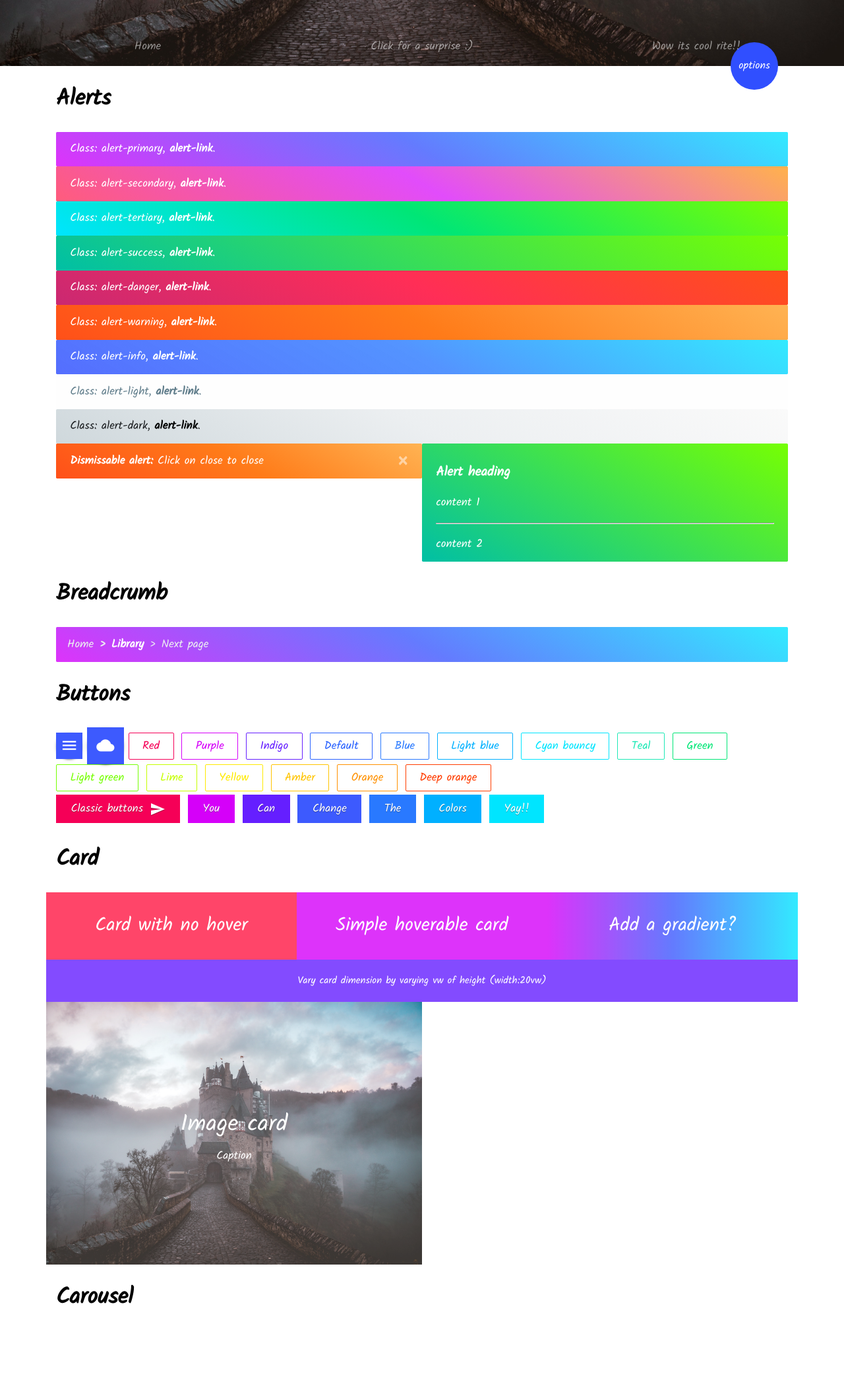
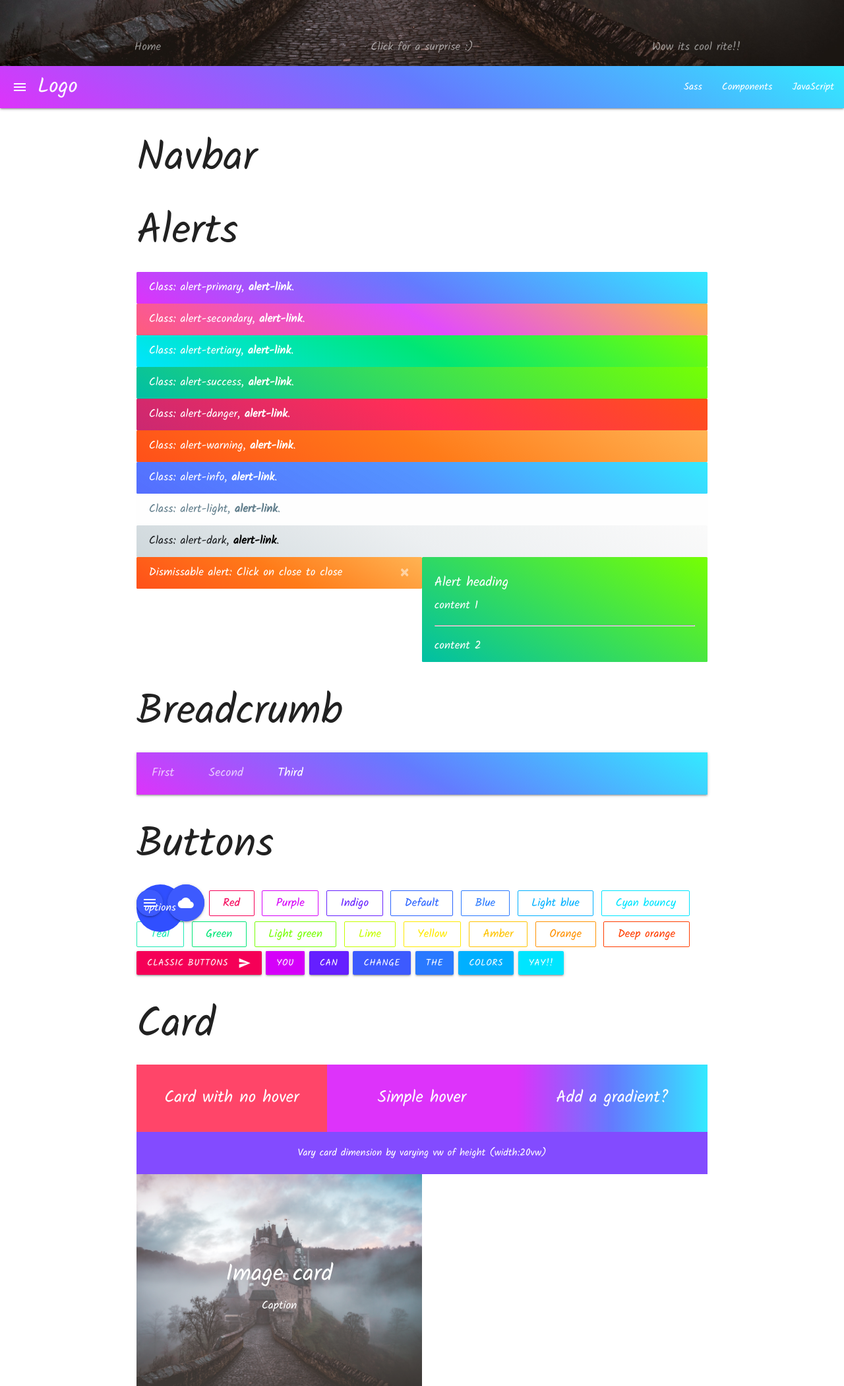
Before and after one commit to algebananazzzzz/aries_webdev, a plain HTML site: page home.html in a window 1280 px wide. Shown: the part 700-2800 px from the top of the page at 66% size. Drawn offline with nearby package versions, Linux system fonts and the light colour scheme; a script that the page names is missing.

Commit message:
Genesis
Daniel

```diff
--- a/forms.css
+++ b/forms.css
@@ -170,7 +170,7 @@
 }
 
 /* chips */
-.chip {
+/* .chip {
   display: inline-block;
   height: 32px;
   font-size: 13px;
@@ -258,7 +258,7 @@
   font-size: 0.8rem;
   -webkit-transform: translateY(-140%);
   transform: translateY(-140%)
-}
+} */
 
 /* input */
 .input {
--- a/home.html
+++ b/home.html
@@ -20,7 +20,7 @@
   <!-- custom CSS -->
   <link rel="stylesheet" href="items.css">
   <link rel="stylesheet" href="forms.css">
-
+  <link rel="stylesheet" href="materialize.css">
 
   <title>danielp's css</title>
 </head>
@@ -28,7 +28,7 @@
 <body>
 
 
-  <div id="canvas-basic" class="bgimg ">
+  <div class="bgimg ">
     <div class=" display-container">
       <div class="display-middle" style="color:white">
         <h1 class="homepage-name center">Homepage</h1>
@@ -38,7 +38,44 @@
 
   </div>
 
+
+  <nav>
+
+  <div class="nav-wrapper">
+    <a href="#" data-target="slide-out" class="brand-logo sidenav-trigger"><i class="material-icons ">menu</i>Logo</a>
+
+    <ul id="nav-mobile" class="right hide-on-med-and-down">
+      <li><a href="sass.html">Sass</a></li>
+      <li><a href="badges.html">Components</a></li>
+      <li><a href="collapsible.html">JavaScript</a></li>
+    </ul>
+
+  </div>
+
+
+</nav>
+
+<ul id="slide-out" class="sidenav">
+    <li><div class="user-view">
+      <div class="background" style="background-image: url('images/confetti-bg.jpg')">
+      </div>
+      <a href="#user"><img class="circle" src="images/castle-home.jpg"></a>
+      <a href="#name"><span class="white-text name">John Doe</span></a>
+      <a href="#email"><span class="white-text email">jdandturk@gmail.com</span></a>
+    </div></li>
+    <li><a href="#!"><i class="material-icons">cloud</i>First Link With Icon</a></li>
+    <li><a href="#!">Second Link</a></li>
+    <li><div class="divider"></div></li>
+    <li><a class="subheader">Subheader</a></li>
+    <li><a class="waves-effect" href="#!">Third Link With Waves</a></li>
+
+  </ul>
+
+
   <div class="container" style="padding-bottom:27px">
+
+    <h1>Navbar</h1>
+
     <h1>Alerts</h1>
     <div class="row no-gutters ">
 
@@ -106,20 +143,18 @@
       </div>
     </div>
     <h1>Breadcrumb</h1>
-    <nav aria-label="breadcrumb">
-      <ol class="breadcrumb">
-        <li class="breadcrumb-item"><a href="#">Home</a></li>
-        <li class="breadcrumb-item active" aria-current="page">Library</li>
-        <li class="breadcrumb-item"><a href="#">Next page</a></li>
-
-      </ol>
+    <nav>
+    <div class="nav-wrapper">
+      <div class="col s12">
+        <a href="#!" class="breadcrumb">First</a>
+        <a href="#!" class="breadcrumb">Second</a>
+        <a href="#!" class="breadcrumb">Third</a>
+      </div>
+    </div>
   </nav>
 
     <h1>Buttons</h1>
-      <a class="btn-floating pulse center"><i class="material-icons">menu</i></a>
-      <a class="btn-floating btn-large pulse"><i class="material-icons">cloud</i></a>
-
-      <div class="add-button" >
+    <div class="add-button halfway-fab" >
       <a href="#">
       <div class="sub-button tl">
           Back
@@ -145,6 +180,10 @@
     </a>
 
     </div>
+      <a class="btn-floating pulse center"><i class="material-icons">menu</i></a>
+      <a class="btn-floating btn-large pulse"><i class="material-icons">cloud</i></a>
+
+
 
 
     <a href="#" class="btn-fills-red">Red</a>
@@ -188,7 +227,7 @@
       </a>
       <div class="simple-card col-md-4 col-sm-12" style="background-color:#d500f9">
         <div class="card-container">
-          <p class="flow-text" style="color:#ffffff">Simple hoverable card</p>
+          <p class="flow-text" style="color:#ffffff">Simple hover</p>
         </div>
       </div>
       <div class="simple-card col-md-4 col-sm-12" style="background: linear-gradient(90deg, rgba(213, 0, 249, 1) 0%, rgba(61, 90, 254, 1) 50%, rgba(0, 229, 255, 1) 100%)">
@@ -202,8 +241,8 @@
         </div>
       </div>
       <a href="#" class="col-md-6 col-sm-12 anchor-card">
-        <div class="image-card" style="background-image: url('castle-home.jpg');
-        background-position: center;
+        <div class="image-card" style="background-image: url('images/castle-home.jpg');
+        background-position: center
         background-size: cover">
           <div class="card-container">
             <div>
@@ -219,11 +258,11 @@
 
     <h1>Carousel</h1>
     <div class="carousel col-md-12">
-    <a class="carousel-item" href="#one!"><img src="castle-home.jpg"></a>
-    <a class="carousel-item" href="#two!"><img src="castle-home.jpg"></a>
-    <a class="carousel-item" href="#three!"><img src="castle-home.jpg"></a>
-    <a class="carousel-item" href="#four!"><img src="castle-home.jpg"></a>
-    <a class="carousel-item" href="#five!"><img src="castle-home.jpg"></a>
+    <a class="carousel-item" href="#one!"><img src="images/castle-home.jpg"></a>
+    <a class="carousel-item" href="#two!"><img src="images/castle-home.jpg"></a>
+    <a class="carousel-item" href="#three!"><img src="images/castle-home.jpg"></a>
+    <a class="carousel-item" href="#four!"><img src="images/castle-home.jpg"></a>
+    <a class="carousel-item" href="#five!"><img src="images/castle-home.jpg"></a>
   </div>
 
 
@@ -357,7 +396,7 @@
     <h3>Chips</h3>
     <p>Javascript plugin</p>
     <div class="chip">
-      <img src="castle-home.jpg" alt="Contact Person">
+      <img src="images/castle-home.jpg" alt="Contact Person">
       Chip with image
     </div>
     <div class="chip">
@@ -443,6 +482,9 @@
   <script src="https://cdnjs.cloudflare.com/ajax/libs/materialize/1.0.0/js/materialize.min.js"></script>
 
   <script type="text/javascript">
+  $(document).ready(function(){
+    $('.sidenav').sidenav();
+  });
 
     function toastaction() {
       var toastHTML = '<span>I am toast content</span><a href="#"><button class="toast-action-btn">Undo</button></a>';
@@ -529,7 +571,7 @@
 
   <style media="screen">
     .bgimg {
-      background-image: url("castle-home.jpg");
+      background-image: url("images/castle-home.jpg");
     }
   </style>
 
--- a/items.css
+++ b/items.css
@@ -315,7 +315,9 @@ html, body {
   opacity: 0.85;
   padding-bottom: 25%;
   padding-top: 25%;
-  overflow: hidden
+  overflow: hidden;
+  background-position: center;
+  background-size: cover;
 }
 
 .image-card-name {
@@ -579,7 +581,6 @@ a.btn-fills-amber:hover {
   color: #000000;
   background-color: #ffc400;
 }
-
 a.btn-fills-orange {
   display: inline-block;
   padding: 0.35em 1.2em;
@@ -623,7 +624,7 @@ a.btn-fills-deeporange:hover {
   }
 }
 
-a.btn {
+/* a.btn {
   display: inline-block;
   padding: 0.35em 1.2em;
   margin: 0 0.3em 0.3em 0;
@@ -635,8 +636,8 @@ a.btn {
   text-shadow: 0 0.04em 0.04em rgba(0, 0, 0, 0.35);
   text-align: center;
   transition: all 0.2s;
-}
-
+} */
+/*
 a.btn:hover {
   border-color: rgba(255, 255, 255, 1);
 }
@@ -651,83 +652,9 @@ a.btn:hover {
 .btn .material-icons {
   margin-left: 10px;
   vertical-align: middle;
-}
-
-/* btn-floating */
-.btn-floating {
-  display: inline-block;
-  color: #fff;
-  z-index: 1;
-  width: 40px;
-  height: 40px;
-  line-height: 40px;
-  padding: 0;
-  background-color: #3d5afe;
-  border-radius: 50%;
-  -webkit-transition: background-color .3s;
-  transition: background-color .3s;
-  cursor: pointer;
-  vertical-align: middle
-}
-
-.btn-floating {
-  box-shadow: rgba(0, 0, 0, 0.14) 0px 2px 2px 0px, rgba(0, 0, 0, 0.12) 0px 3px 1px -2px, rgba(0, 0, 0, 0.2) 0px 1px 5px 0px;
-}
-
-.btn-floating:hover {
-  background-color: #304ffe
-}
-
-.btn-floating:before {
-  border-radius: 0
-}
-
-.btn-floating.btn-large {
-  width: 56px;
-  height: 56px;
-  padding: 0
-}
-
-.btn-floating.btn-large.halfway-fab {
-  bottom: -28px
-}
-
-.btn-floating.btn-large i {
-  line-height: 56px
-}
-
-.btn-floating.btn-small {
-  width: 32.4px;
-  height: 32.4px
-}
-
-.btn-floating.btn-small.halfway-fab {
-  bottom: -16.2px
-}
-
-.btn-floating.btn-small i {
-  line-height: 32.4px
-}
-
-.btn-floating.halfway-fab {
-  position: absolute;
-  right: 24px;
-  bottom: -20px
-}
-
-.btn-floating.halfway-fab.left {
-  right: auto;
-  left: 24px
-}
-
-.btn-floating i {
-  width: inherit;
-  display: inline-block;
-  text-align: center;
-  color: #fff;
-  font-size: 1.6rem;
-  line-height: 40px
-}
+} */
+
+
 
 /* top navbar (to come) */
 /* bottom navbar */
@@ -941,7 +868,7 @@ a.close.disabled {
 }
 
 /* breadcrumb */
-.breadcrumb {
+/* .breadcrumb {
   display: -ms-flexbox;
   display: flex;
   -ms-flex-wrap: wrap;
@@ -951,7 +878,7 @@ a.close.disabled {
   list-style: none;
   background: linear-gradient(30deg, rgba(213, 0, 249, 0.8) 0%, rgba(61, 90, 254, 0.8) 50%, rgba(0, 229, 255, 0.8) 100%);
   border-radius: .10rem
-}
+} */
 
 .breadcrumb-item {
   display: -ms-flexbox;
@@ -1318,8 +1245,7 @@ a.close.disabled {
 /* action button */
 .add-button {
   position: absolute;
-  right: 100px;
-  bottom: -36px;
+
   width: 72px;
   height: 72px;
   overflow: visible;
```
Also changed, not shown: images/castle-home.jpg (renamed from castle-home.jpg), images/confetti-bg.jpg (added), materialize.css. Lines whose indentation alone changed are shown as unchanged.
